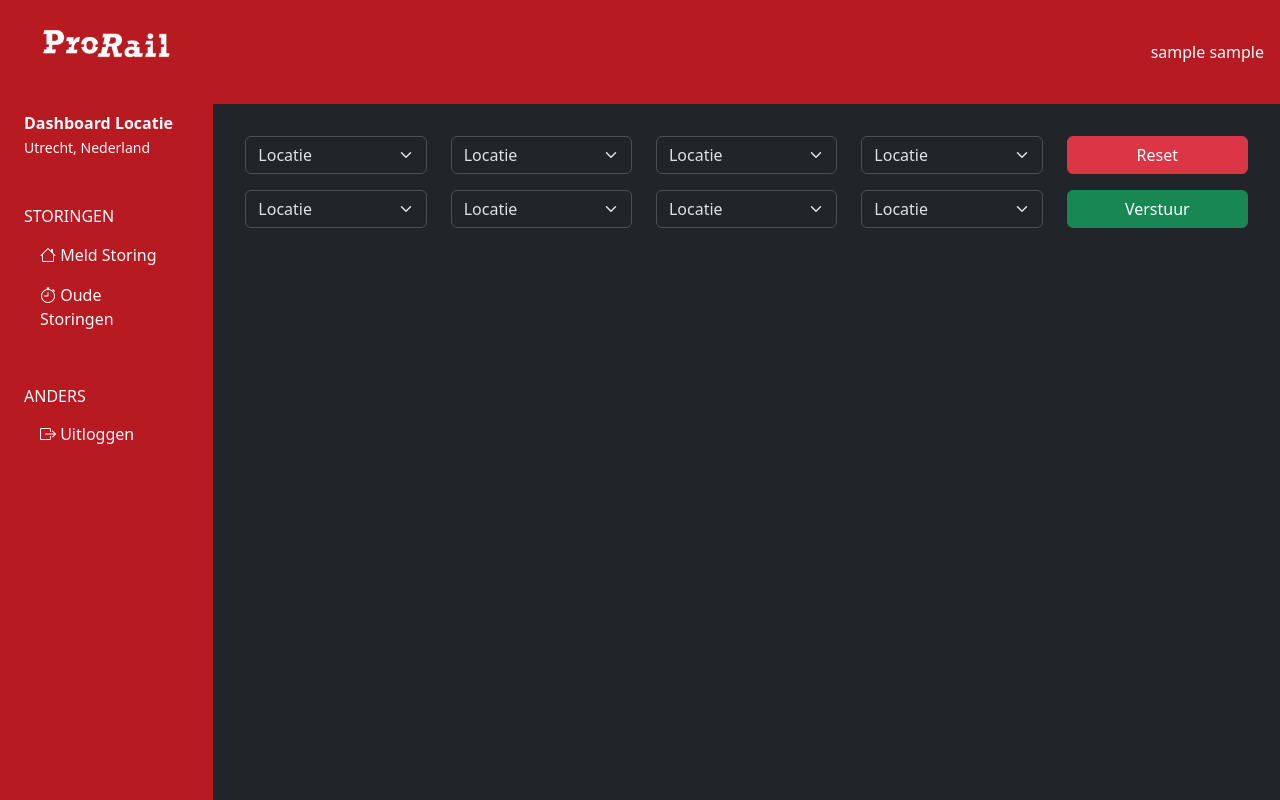
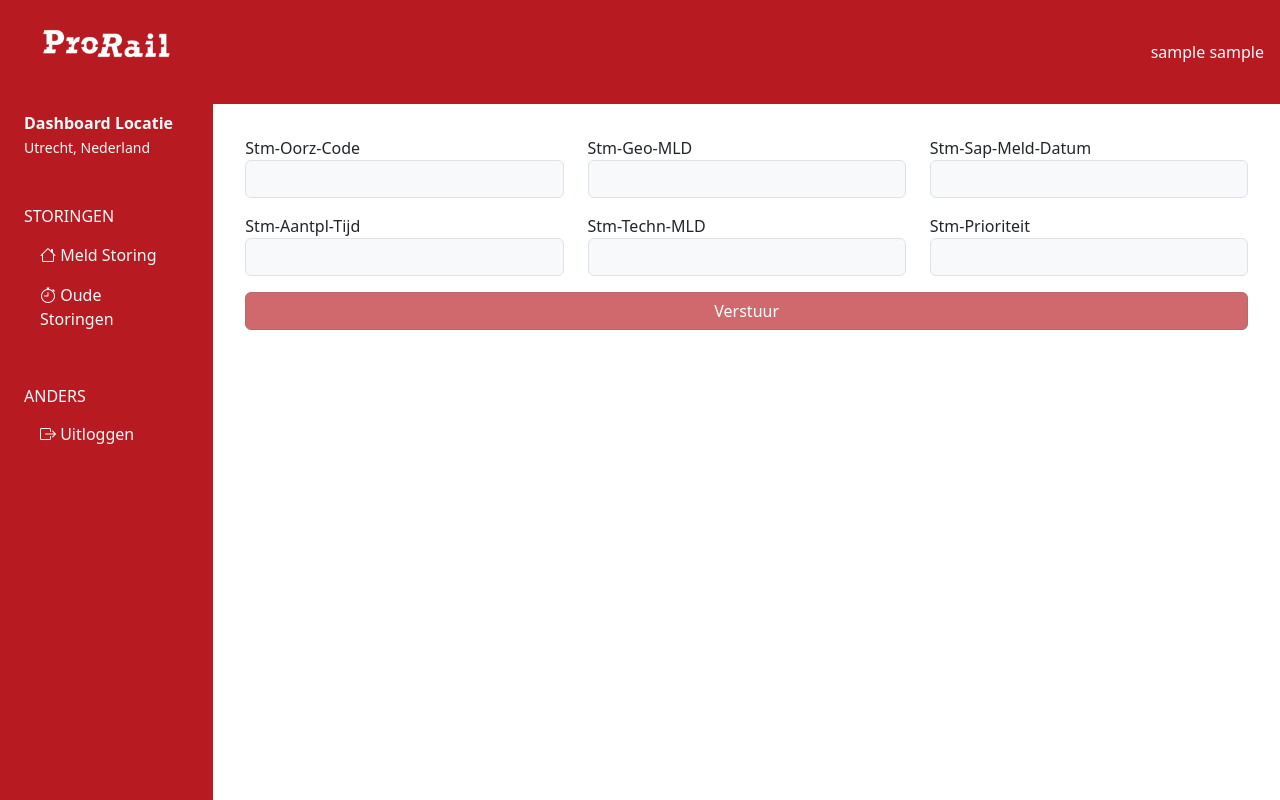
Before and after one commit to MaxJansen99/ProRail, a Flask app: page /report in a window 1280 px wide. Run offline with Flask 3, Linux system fonts and the light colour scheme; the visitor is signed in with stand-in values (Sample User, id 1).

Commit message:
Laatste commit Max :(

```diff
--- a/Flask/forms.py
+++ b/Flask/forms.py
@@ -1,5 +1,5 @@
 from flask_wtf import FlaskForm
-from wtforms import StringField, PasswordField, SubmitField
+from wtforms import IntegerField, StringField, PasswordField, SubmitField
 from wtforms.validators import DataRequired, Length, Email, EqualTo
 
 class RegistrationForm(FlaskForm):
@@ -14,3 +14,11 @@ class LoginForm(FlaskForm):
   email = StringField('Email', validators=[DataRequired(), Email()])
   password = PasswordField('Wachtwoord', validators=[DataRequired()])
   submit = SubmitField('Inloggen')
+
+class PredictForm(FlaskForm):
+  stm_oorz_code = IntegerField('Stm-Oorz-Code', validators=[DataRequired()])
+  stm_geo_mld = IntegerField('Stm-Geo-MLD', validators=[DataRequired()])
+  stm_sap_melddatum = IntegerField('Stm-Sap-Meld-Datum', validators=[DataRequired()])
+  stm_aanntpl_tijd = IntegerField('Stm-Aantpl-Tijd', validators=[DataRequired()])
+  stm_techn_mld = IntegerField('Stm-Techn-MLD', validators=[DataRequired()])
+  stm_prioriteit = IntegerField('Stm-Prioriteit', validators=[DataRequired()])
--- a/Flask/routes.py
+++ b/Flask/routes.py
@@ -1,7 +1,7 @@
 from flask import render_template, redirect, url_for, request, flash
 from app import app, db
 from models import User
-from forms import RegistrationForm, LoginForm
+from forms import RegistrationForm, LoginForm, PredictForm
 from flask_login import login_user, current_user, logout_user, login_required
 import pandas as pd
 import numpy as np
@@ -43,7 +43,8 @@ def logout():
 @app.route("/report")
 @login_required
 def report():
-  return render_template("report.html")
+  form = PredictForm()
+  return render_template("report.html", form=form)
 
 @app.route("/old")
 @login_required
--- a/Flask/templates/dashboard.html
+++ b/Flask/templates/dashboard.html
@@ -7,7 +7,7 @@
   <link rel="stylesheet" href="https://cdn.jsdelivr.net/npm/bootstrap-icons@1.11.3/font/bootstrap-icons.min.css">
   <script src="https://cdn.jsdelivr.net/npm/bootstrap@5.3.3/dist/js/bootstrap.bundle.min.js" integrity="sha384-YvpcrYf0tY3lHB60NNkmXc5s9fDVZLESaAA55NDzOxhy9GkcIdslK1eN7N6jIeHz" crossorigin="anonymous"></script>
 </head>
-<body data-bs-theme="dark">
+<body data-bs-theme="light">
 {% with messages = get_flashed_messages(with_categories=true) %}
   {% if messages %}
     {% for category, message in messages %}
--- a/Flask/templates/report.html
+++ b/Flask/templates/report.html
@@ -5,77 +5,43 @@
     <div class="row p-2">
 
       <div class="col">
-        <select class="form-select" aria-label="select">
-          <option selected disabled>Locatie</option>
-          <option value="1">Value</option>
-        </select>
+        {{ form.stm_oorz_code.label }}
+        {{ form.stm_oorz_code(class="form-control bg-body-tertiary border border-body-subtle")}}
       </div>
 
       <div class="col">
-        <select class="form-select" aria-label="select">
-          <option selected disabled>Locatie</option>
-          <option value="1">Value</option>
-        </select>
+        {{ form.stm_geo_mld.label }}
+        {{ form.stm_geo_mld(class="form-control bg-body-tertiary border border-body-subtle")}}
       </div>
 
       <div class="col">
-        <select class="form-select" aria-label="select">
-          <option selected disabled>Locatie</option>
-          <option value="1">Value</option>
-        </select>
-      </div>
-
-      <div class="col">
-        <select class="form-select" aria-label="select">
-          <option selected disabled>Locatie</option>
-          <option value="1">Value</option>
-        </select>
-      </div>
-
-      <div class="col">
-        <button type="submit" class="btn btn-danger w-100">Reset</button>
+        {{ form.stm_sap_melddatum.label }}
+        {{ form.stm_sap_melddatum(class="form-control bg-body-tertiary border border-body-subtle")}}
       </div>
 
     </div>
     <div class="row p-2">
 
       <div class="col">
-        <select class="form-select" aria-label="select">
-          <option selected disabled>Locatie</option>
-          <option value="1">Value</option>
-        </select>
+        {{ form.stm_aanntpl_tijd.label }}
+        {{ form.stm_aanntpl_tijd(class="form-control bg-body-tertiary border border-body-subtle")}}
       </div>
 
       <div class="col">
-        <select class="form-select" aria-label="select">
-          <option selected disabled>Locatie</option>
-          <option value="1">Value</option>
-        </select>
+        {{ form.stm_techn_mld.label }}
+        {{ form.stm_techn_mld(class="form-control bg-body-tertiary border border-body-subtle")}}
       </div>
 
       <div class="col">
-        <select class="form-select" aria-label="select">
-          <option selected disabled>Locatie</option>
-          <option value="1">Value</option>
-        </select>
-      </div>
-
-      <div class="col">
-        <select class="form-select" aria-label="select">
-          <option selected disabled>Locatie</option>
-          <option value="1">Value</option>
-        </select>
-      </div>
-
-      <div class="col">
-        <button type="submit" class="btn btn-success w-100">Verstuur</button>
+        {{ form.stm_prioriteit.label }}
+        {{ form.stm_prioriteit(class="form-control bg-body-tertiary border border-body-subtle")}}
       </div>
 
     </div>
     <div class="row p-2">
 
       <div class="col">
-
+        <button type="submit" class="btn btn-danger disabled w-100" style="background:#b71a20; border-color:#8f1a20;">Verstuur</button>
       </div>
 
     </div>
```
Also changed, not shown: 1 other file.
